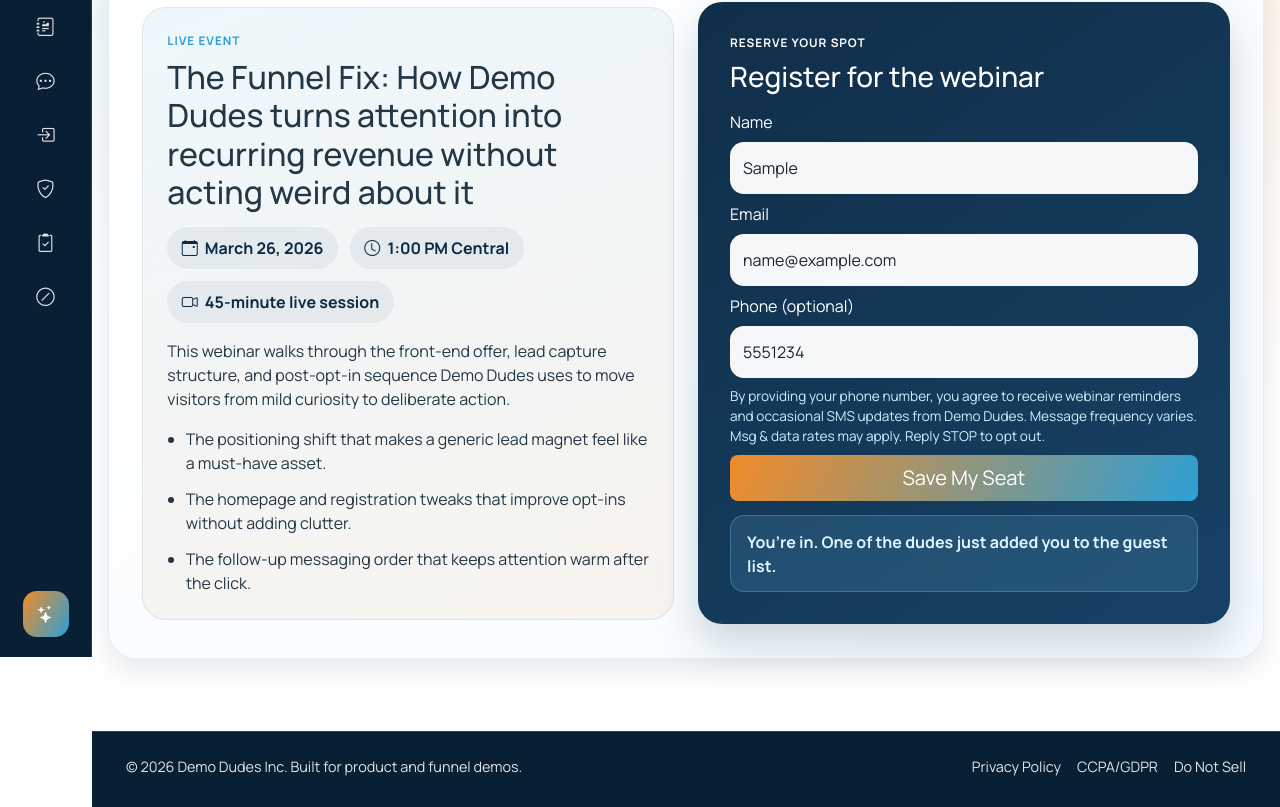
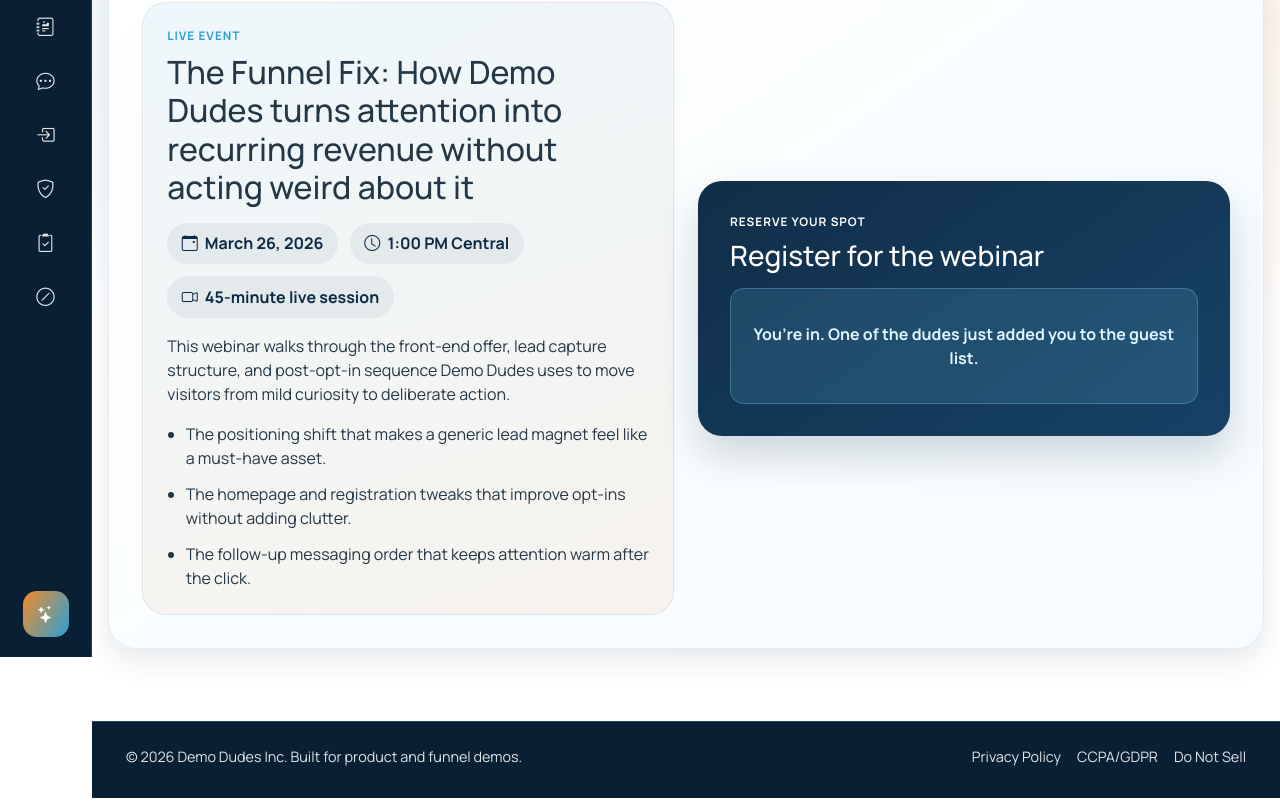
Before and after one commit to aallen1695/DemoDudes, a plain HTML site: page webinar-registration.html in a window 1280 px wide. Both pictures are taken after typing "Sample", "name@example.com", "5551234" into the empty fields and a click on the button "Save My Seat". Shown: the part 143-950 px from the top of the page. Drawn offline with nearby package versions, Linux system fonts and the light colour scheme.

Commit message:
Rebuild Demo Dudes homepage

```diff
--- a/assets/css/style.css
+++ b/assets/css/style.css
@@ -325,10 +325,50 @@
   margin-top: 0.9rem;
   padding: 0.85rem 1rem;
   border-radius: 14px;
+  background: rgba(44, 159, 214, 0.08);
+  border: 1px solid rgba(44, 159, 214, 0.2);
+  color: var(--brand-navy);
+  font-weight: 600;
+  text-align: center;
+  min-height: 116px;
+  display: flex;
+  align-items: center;
+  justify-content: center;
+  line-height: 1.5;
+}
+
+.form-loading {
+  min-height: 116px;
+  border-radius: 18px;
+  background: rgba(11, 42, 69, 0.04);
+  border: 1px solid rgba(11, 42, 69, 0.1);
+  display: flex;
+  flex-direction: column;
+  align-items: center;
+  justify-content: center;
+  gap: 0.85rem;
+  text-align: center;
+  color: var(--brand-navy);
+  font-weight: 700;
+}
+
+.form-loading img {
+  width: 56px;
+  height: 56px;
+  object-fit: contain;
+  animation: form-pulse 0.95s ease-in-out infinite;
+}
+
+.lead-form-panel .form-success {
   background: rgba(110, 193, 228, 0.16);
-  border: 1px solid rgba(110, 193, 228, 0.35);
+  border-color: rgba(110, 193, 228, 0.35);
   color: #dff5ff;
-  font-weight: 600;
+}
+
+.lead-form-panel .form-loading {
+  background: rgba(255, 255, 255, 0.08);
+  border-color: rgba(255, 255, 255, 0.16);
+  color: #f6fbff;
 }
 
 .resource-hero {
@@ -425,6 +465,23 @@
   font-size: 0.85rem;
 }
 
+@keyframes form-pulse {
+  0% {
+    transform: scale(0.92);
+    opacity: 0.72;
+  }
+
+  50% {
+    transform: scale(1);
+    opacity: 1;
+  }
+
+  100% {
+    transform: scale(0.92);
+    opacity: 0.72;
+  }
+}
+
 @media (max-width: 991px) {
   :root {
     --sidebar-width: 74px;
--- a/assets/js/layout.js
+++ b/assets/js/layout.js
@@ -89,17 +89,60 @@
     });
   }
 
+  function ensureFavicon() {
+    const head = document.head;
+
+    if (!head.querySelector('link[data-demo-favicon="ico"]')) {
+      const icoLink = document.createElement('link');
+      icoLink.rel = 'icon';
+      icoLink.href = 'assets/images/demo-dudes-icon.ico';
+      icoLink.sizes = 'any';
+      icoLink.setAttribute('data-demo-favicon', 'ico');
+      head.appendChild(icoLink);
+    }
+
+    if (!head.querySelector('link[data-demo-favicon="png"]')) {
+      const pngLink = document.createElement('link');
+      pngLink.rel = 'icon';
+      pngLink.type = 'image/png';
+      pngLink.href = 'assets/images/demo-dudes-icon.png';
+      pngLink.setAttribute('data-demo-favicon', 'png');
+      head.appendChild(pngLink);
+    }
+  }
+
   function wireDemoForms() {
     document.querySelectorAll('[data-demo-form]').forEach((form) => {
       const successMessage = form.dataset.successMessage || 'Thanks. You are in.';
       const messageEl = form.querySelector('[data-form-success]');
       const button = form.querySelector('[data-form-submit]');
+      let loadingEl = form.querySelector('[data-form-loading]');
 
       if (!button || !messageEl) {
         return;
       }
 
+      if (!loadingEl) {
+        loadingEl = document.createElement('div');
+        loadingEl.className = 'form-loading';
+        loadingEl.hidden = true;
+        loadingEl.setAttribute('data-form-loading', '');
+        loadingEl.setAttribute('aria-live', 'polite');
+        loadingEl.innerHTML =
+          '<img src="assets/images/demo-dudes-icon.png" alt="Demo Dudes icon" />' +
+          '<p class="mb-0">Going to space and back...</p>';
+        form.appendChild(loadingEl);
+      }
+
+      const contentEls = Array.from(form.children).filter(function (child) {
+        return child !== messageEl && child !== loadingEl;
+      });
+
       button.addEventListener('click', function () {
+        if (form.dataset.submitting === 'true') {
+          return;
+        }
+
         const requiredFields = form.querySelectorAll('[required]');
         let valid = true;
 
@@ -114,19 +157,32 @@
           return;
         }
 
-        messageEl.textContent = successMessage;
-        messageEl.hidden = false;
-        form.dataset.submitted = 'true';
+        form.dataset.submitting = 'true';
+        contentEls.forEach(function (el) {
+          el.hidden = true;
+        });
+        messageEl.hidden = true;
+        loadingEl.hidden = false;
+
+        window.setTimeout(function () {
+          loadingEl.hidden = true;
+          messageEl.textContent = successMessage;
+          messageEl.hidden = false;
+          form.dataset.submitting = 'false';
+          form.dataset.submitted = 'true';
+        }, 500);
       });
     });
   }
 
   if (document.readyState === 'loading') {
     document.addEventListener('DOMContentLoaded', function () {
+      ensureFavicon();
       injectIncludes();
       wireDemoForms();
     });
   } else {
+    ensureFavicon();
     injectIncludes();
     wireDemoForms();
   }
```
